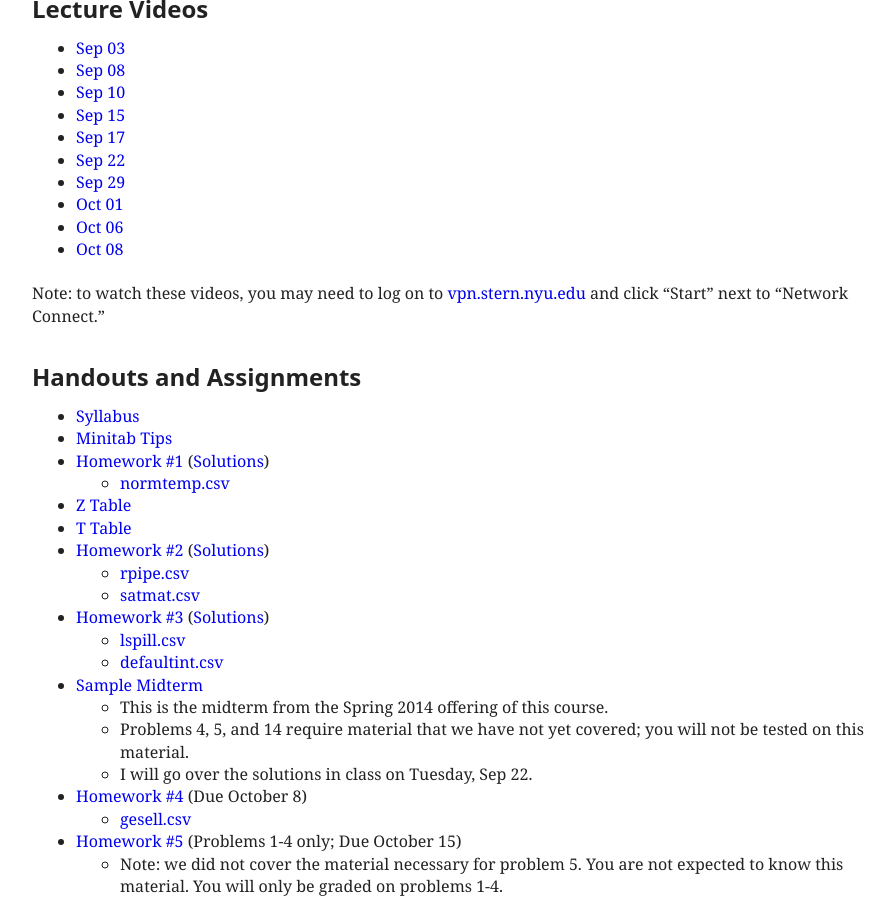
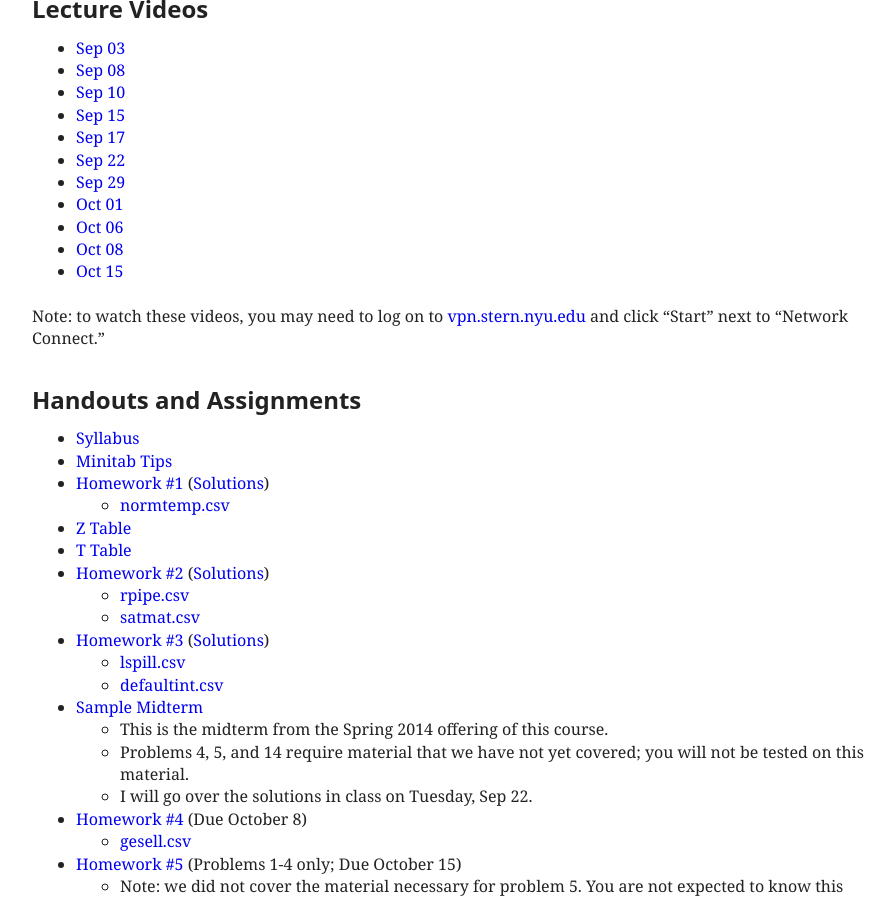
Before and after one commit to patperry/patperry.github.com, a Jekyll site: the page built from course/ub0003/index.html, in a window 1280 px wide and 900 px high, scrolled down 1113 px. Shown: the whole window, without its empty margins (176-1071 px from the left). Built offline with Jekyll 4.4.1, drawn with Linux system fonts in a browser that asks for light colours.

Commit message:
add link to new course video

```diff
--- a/course/ub0003/index.html
+++ b/course/ub0003/index.html
@@ -99,6 +99,7 @@
   <li><a href="http://nyustern.mediasite.com/Mediasite/Play/e6276f765dd74062be9baa875745f7b91d">Oct 01</a>
   <li><a href="http://nyustern.mediasite.com/Mediasite/Play/2ac81863c322475892855ce13165936d1d">Oct 06</a>
   <li><a href="http://nyustern.mediasite.com/Mediasite/Play/ecb462da93c74a96884d80bf42b1cd381d">Oct 08</a>
+  <li><a href="http://nyustern.mediasite.com/Mediasite/Play/82e4159056f849c9989040f5d363e1051d">Oct 15</a>
 </ul>
 <p>Note: to watch these videos, you may need to log on to <a href="http://vpn.stern.nyu.edu/">vpn.stern.nyu.edu</a>
   and click &ldquo;Start&rdquo; next to &ldquo;Network Connect.&rdquo;
```
